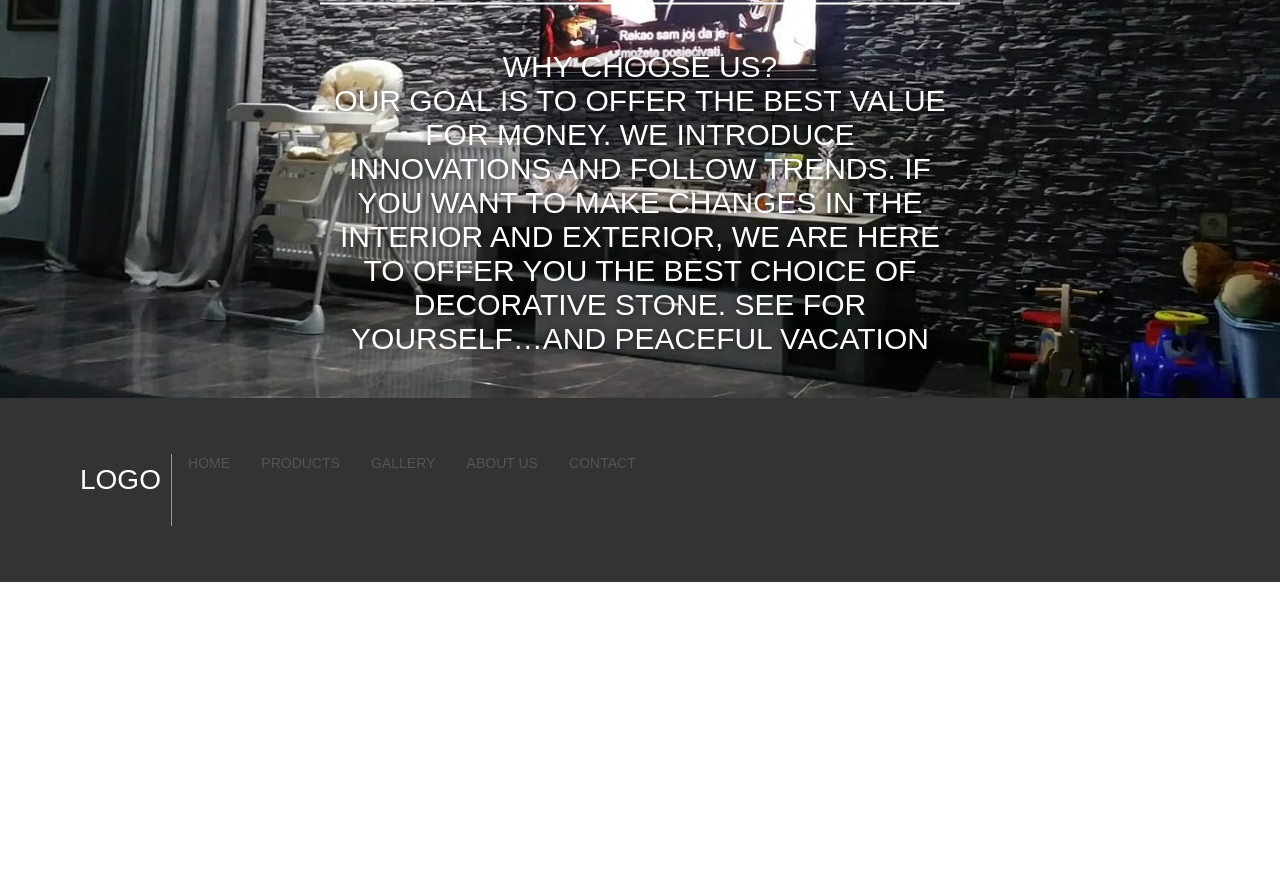
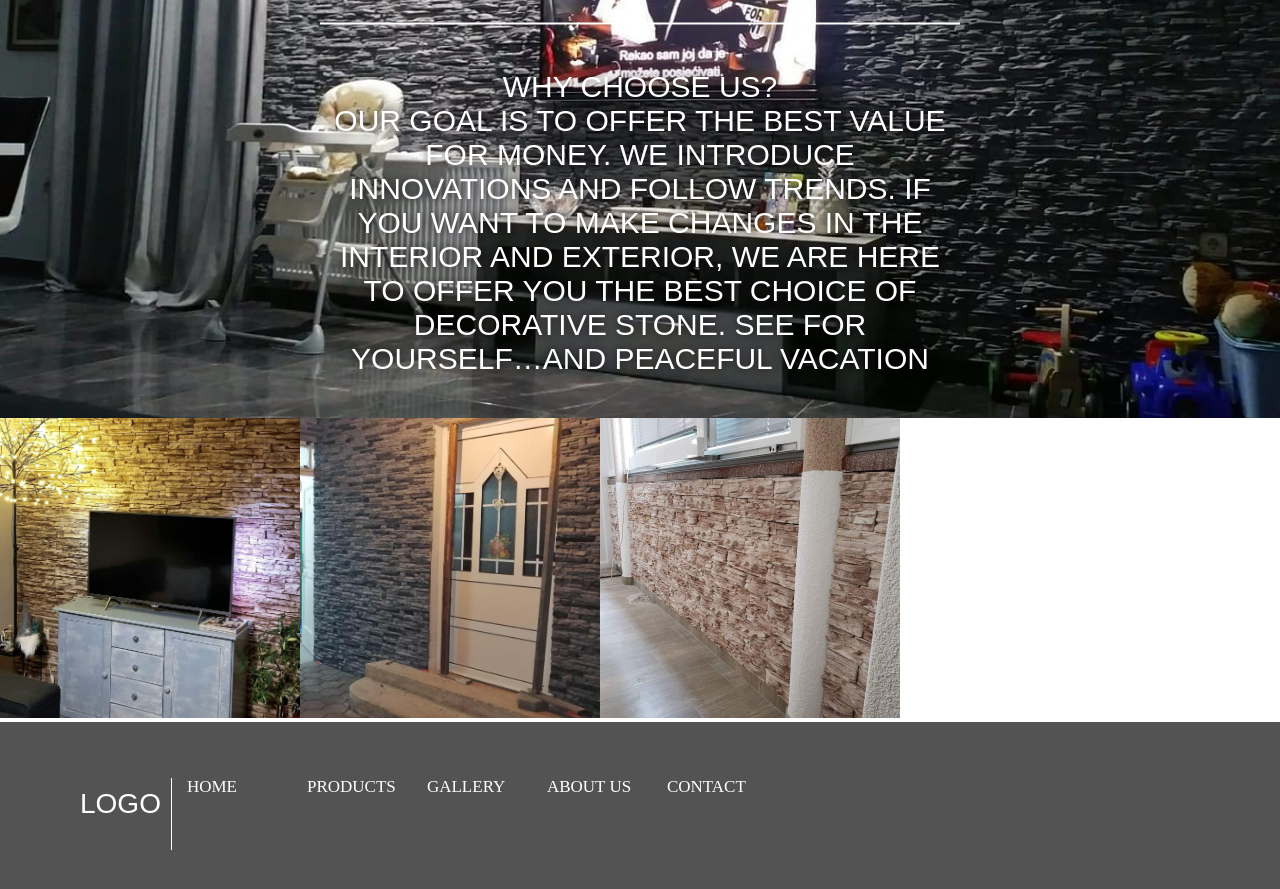
Before and after one commit to atokic/HCI, a Gatsby site: page / in a window 1280 px wide. Shown: the part 367-1256 px from the top of the page. Before the commit the page ends 949 px from the top, so only its background shows below. Built offline with nearby package versions, Linux system fonts and the light colour scheme; Gatsby itself is replaced by a stand-in of ours.

Commit message:
Updating Page Content

```diff
--- a/src/components/ImageContainer/index.js
+++ b/src/components/ImageContainer/index.js
@@ -1,11 +1,15 @@
 import React from 'react'
 import styles from './style.module.css'
-import ImageParagraph from '../../components/ImageParagraph'
+import First from '../Images/First'
+import Second from '../Images/Second'
+import Third from '../Images/Third'
 
-const ImageContainer = () => <section className={styles.ImageContainer}>
-    <ImageParagraph />
-    <ImageParagraph />
-    <ImageParagraph />
-</section>
+  const ImageContainer = () => (
+    <section className={styles.images}>
+        <First />
+        <Second />
+        <Third />
+    </section>
+)
 
 export default ImageContainer
--- a/src/components/ImageContainer/style.module.css
+++ b/src/components/ImageContainer/style.module.css
@@ -0,0 +1,14 @@
+.ImageContainer {
+    display: flex;
+    justify-content: space-between;
+    margin: 60px auto;
+    width: 100%;
+    align-items: center;
+    background-color: #f3f3f3;
+
+}
+.image{
+    width: 100px;
+    height: 100px;
+    display: flex;
+}
--- /dev/null
+++ b/src/components/Images/First/index.js
@@ -0,0 +1,20 @@
+import React from 'react'
+import { useStaticQuery, graphql } from "gatsby"
+import Img from "gatsby-image"
+
+const First = () => {
+    const data = useStaticQuery(graphql`
+    query {
+      myImage: file(relativePath: { eq: "home1.jpg" }) {
+        childImageSharp {
+          fixed(width: 300,height:300) {
+            ...GatsbyImageSharpFixed
+          }
+        }
+      }
+    }
+  `)
+   return <Img fixed={data.myImage.childImageSharp.fixed} />
+}
+
+export default First
--- /dev/null
+++ b/src/components/Images/Second/index.js
@@ -0,0 +1,20 @@
+import React from 'react'
+import { useStaticQuery, graphql } from "gatsby"
+import Img from "gatsby-image"
+
+const Second = () => {
+   const data = useStaticQuery(graphql`
+   query {
+     myImage: file(relativePath: { eq: "home2.jpg" }) {
+       childImageSharp {
+         fixed(width: 300,height:300) {
+           ...GatsbyImageSharpFixed
+         }
+       }
+     }
+   }
+ `)
+  return <Img fixed={data.myImage.childImageSharp.fixed} />
+}
+
+export default Second
--- /dev/null
+++ b/src/components/Images/Third/index.js
@@ -0,0 +1,20 @@
+import React from 'react'
+import { useStaticQuery, graphql } from "gatsby"
+import Img from "gatsby-image"
+
+const Third = () => {
+   const data = useStaticQuery(graphql`
+   query {
+     myImage: file(relativePath: { eq: "home3.jpeg" }) {
+       childImageSharp {
+         fixed(width: 300,height:300) {
+           ...GatsbyImageSharpFixed
+         }
+       }
+     }
+   }
+ `)
+  return <Img fixed={data.myImage.childImageSharp.fixed} />
+}
+
+export default Third
--- a/src/components/Navigation/style.module.css
+++ b/src/components/Navigation/style.module.css
@@ -1,5 +1,5 @@
 .navigation {
-    height: 52px;
+    height: 50px;
     display: flex;
     align-items: center;
 }
--- a/src/components/NavigationBar/style.module.css
+++ b/src/components/NavigationBar/style.module.css
@@ -2,17 +2,18 @@
     display: flex;
     justify-content: space-evenly;
     flex-flow: row;
-    width: 480px;
+    width: 600px;
 }
 
 .navigationBar li {
     padding: 14px 15px;
     list-style: none;
-    width: fit-content;
-    font-size: 14px;
+    width: 100%;
+    font-size: 17px;
+    font-family: 'Montserrat';
     line-height: 22px;
     text-transform: uppercase;
-    color: #555
+    color: #ffffff
 }
 .navigationBar li:hover {
     border-bottom: 2px solid darkgray;
--- a/src/modules/Footer/style.module.css
+++ b/src/modules/Footer/style.module.css
@@ -1,8 +1,8 @@
 .footer {
-    background-color: #333;
+    background-color: #535353;
     padding: 40px;
     display: flex;
-    color: white;
+    color: #FFFFFF;
     font-size: 16px;
 }
 
@@ -11,7 +11,7 @@
     display: flex;
     flex-flow: column;
     text-align: center;
-    border-right: 1px #999 solid;
+    border-right: 1px #FFFFFF solid;
     padding-right: 10px;
 }
 
--- a/src/modules/NavigationHeader/style.module.css
+++ b/src/modules/NavigationHeader/style.module.css
@@ -2,4 +2,8 @@
     height: 115px;
     display: flex;
     justify-content: space-between;
+    background-color: #535353;
+    padding: 20px 100px 0px 100px ;
+    font-family: 'Montserrat';
+    font-size:40px;
   }
--- a/src/modules/PageContent/index.js
+++ b/src/modules/PageContent/index.js
@@ -1,9 +1,13 @@
 import React from 'react'
 import styles from './style.module.css'
+import First from '../../components/Images/First'
+import Second from '../../components/Images/Second'
+import Third from '../../components/Images/Third'
 import ImageContainer from '../../components/ImageContainer'
 
 const PageContent = () => <section className={styles.pageContent}>
-        <ImageContainer />
+    <ImageContainer image={<First />}/>
+
 </section>
 
 export default PageContent
```
Also changed, not shown: src/components/ImageParagraph/index.js (deleted, +0 -8 lines), src/components/ImageParagraph/style.module.css (deleted), src/images/home1.jpg (added), src/images/home2.jpg (added), src/images/home3.jpeg (added).
